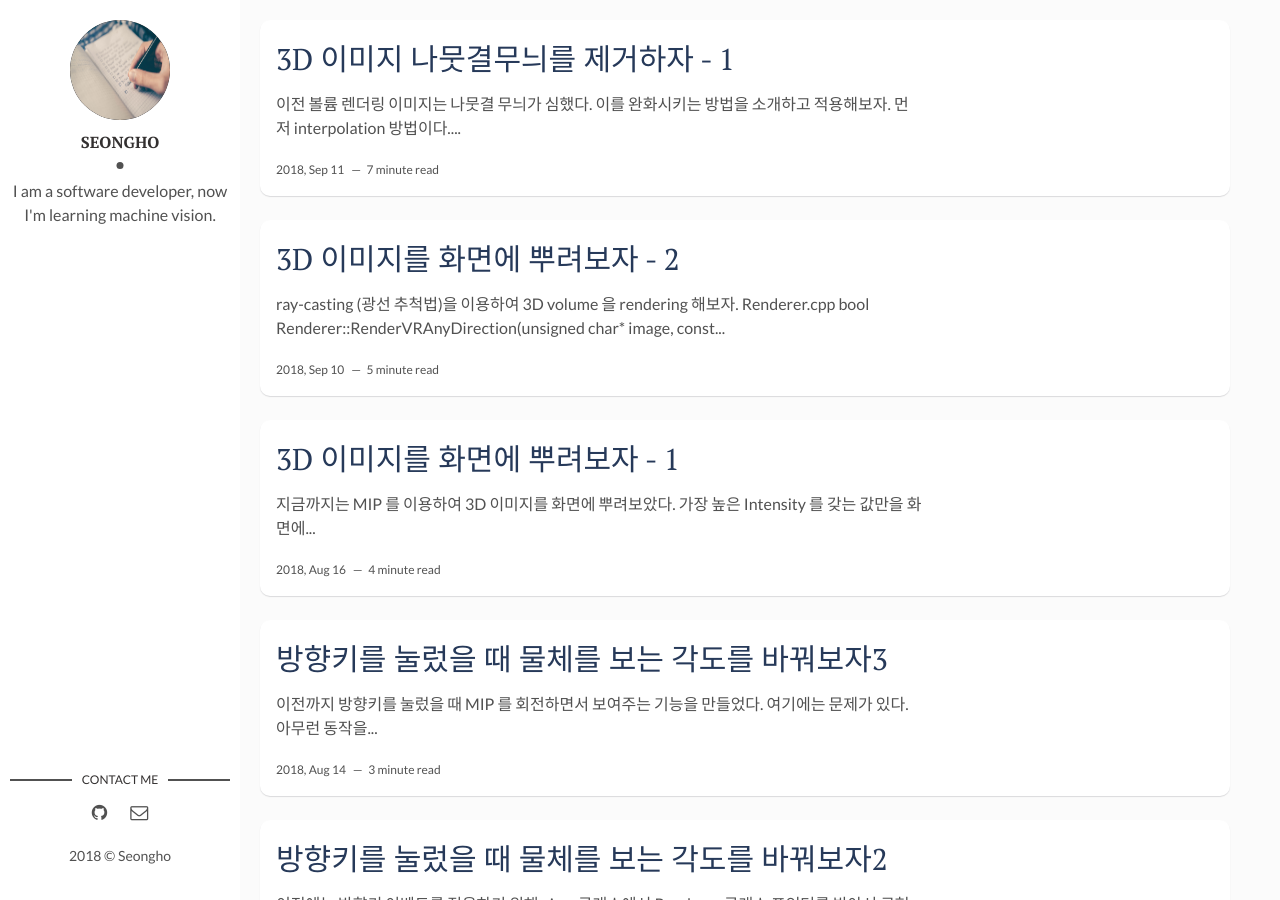
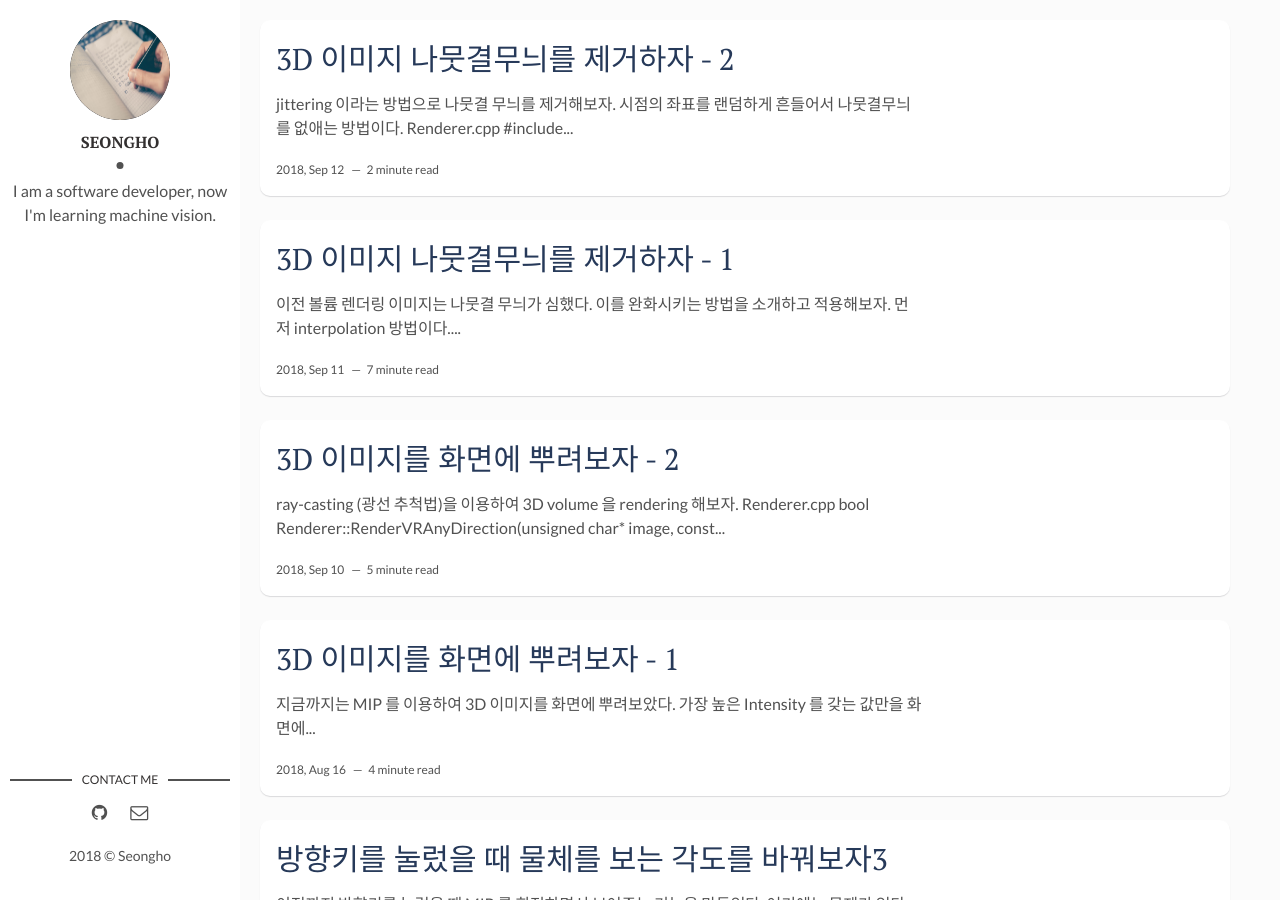
Before and after one commit to nsho77/nsho77.github.io, a Jekyll site: the page built from index.html, in a window 1280 px wide and 900 px high. Built offline with Jekyll 4.4.1, drawn with Linux system fonts in a browser that asks for light colours; the list of posts is cut into pages by our own code; some of the changed text lies outside the part shown.

Commit message:
jittering complete

```diff
--- /dev/null
+++ b/_posts/2018-09-12-Jittering.md
@@ -0,0 +1,46 @@
+---
+layout: post
+title: 3D 이미지 나뭇결무늬를 제거하자 - 2
+date: 2018-09-12 21:00:00 +0900
+description: jittering # Add post description (optional)
+img:  # Add image post (optional)
+tags: [development, imageProcessing, volume]
+---
+
+jittering 이라는 방법으로 나뭇결 무늬를 제거해보자.
+
+시점의 좌표를 랜덤하게 흔들어서 나뭇결무늬를 없애는 방법이다.
+
+> Renderer.cpp
+{% highlight cpp %}
+#include <time.h>
+
+bool Renderer::RenderVRAnyDirection(unsigned char* image,
+	const int img_width, const int img_height, int DirKey)
+{
+...
+    srand(time(NULL));
+    for(int j=0; j<img_height; j++)
+    {
+        for(int i=0; i<img_width; i++)
+        {
+            float3 cur_coord = m_eye_coord + x_vector*(i - img_width/2) + y_vector(j - img_height/2);
+
+            float t[2] = {0.f};
+            GetRayBound(t, cur_coord, view_vector);
+
+            /// Jittering 시작점을 흔들어서 나뭇결 무늬를 감춘다.
+            float random = static_cast<float>( (rand() % 1000) ) / 1000.f ;
+            cur_coord.x += random * view_vector.x;
+            cur_coord.y += random * view_vector.y;
+            cur_coord.z += random * view_vector.z;
+            ...
+
+        }
+    }
+}
+{% endhighlight %}
+
+
+jittering 적용한 영상은 아래와 같이 보인다.
+![bighead-zittering]({{"/assets/img/Volume/bighead-zittering.png"}})
```
Also changed, not shown: _posts/2018-09-10-MakeRenderFor3D.md (+1 -1 lines), _posts/2018-09-11-2DPallete.md (+2 -2 lines), assets/img/Volume/bighead-zittering.png (added).
